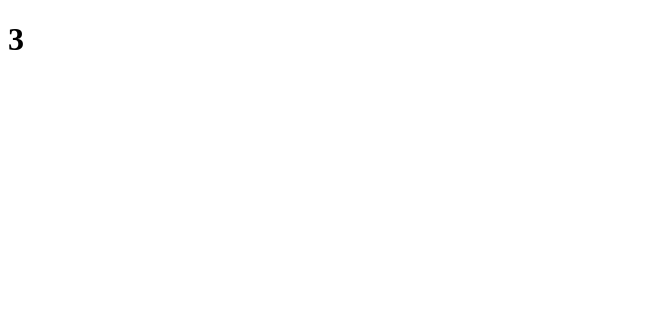
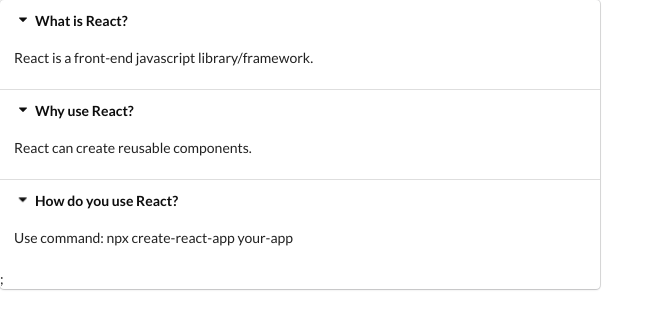
Before and after one commit to Lomanfan/ReactWithRedux, a React (Create React App) app in the folder widgets/: page / in a window 1280 px wide. Shown: the top 328 px of the page, without its empty margins (0-664 px from the left). Built offline with nearby package versions, Linux system fonts and the light colour scheme.

Commit message:
add state

```diff
--- a/widgets/public/index.html
+++ b/widgets/public/index.html
@@ -15,6 +15,7 @@
       user's mobile device or desktop. See https://developers.google.com/web/fundamentals/web-app-manifest/
     -->
     <link rel="manifest" href="%PUBLIC_URL%/manifest.json" />
+    <link rel="stylesheet" href="https://cdnjs.cloudflare.com/ajax/libs/semantic-ui/2.4.1/semantic.min.css" />
     <!--
       Notice the use of %PUBLIC_URL% in the tags above.
       It will be replaced with the URL of the `public` folder during the build.
--- a/widgets/src/App.js
+++ b/widgets/src/App.js
@@ -4,10 +4,13 @@ import Accordion from "./components/Accordion";
 const items = [
   {
     title: "What is React?",
-    content: "React is a front end javascript library/framework.",
+    content: "React is a front-end javascript library/framework.",
   },
   { title: "Why use React?", content: "React can create reusable components." },
-  { title: "How do you use React?", content: "npx create-react-app your-app" },
+  {
+    title: "How do you use React?",
+    content: "Use command: npx create-react-app your-app",
+  },
 ];
 
 export default () => {
--- a/widgets/src/components/Accordion.js
+++ b/widgets/src/components/Accordion.js
@@ -1,7 +1,32 @@
-import React from "react";
+import React, { useState } from "react";
 
-const Accordion = ({ items }) => {
-  return <h1>{items.length}</h1>;
+const Accordion = ({ items, index }) => {
+  const [activeIndex, setActiveIndex] = useState(null);
+
+  const onTitleClick = (index) => {
+    setActiveIndex(index);
+  };
+
+  const renderedItems = items.map((item) => {
+    return (
+      <React.Fragment key={item.title}>
+        <div className="title active" onClick={() => onTitleClick(index)}>
+          <i className="dropdown icon"></i>
+          {item.title}
+        </div>
+        <div className="content active">
+          <p>{item.content}</p>
+        </div>
+      </React.Fragment>
+    );
+  });
+
+  return (
+    <div className="ui styled accordion">
+      {renderedItems}
+      <p>{activeIndex}</p>;
+    </div>
+  );
 };
 
 export default Accordion;
```
